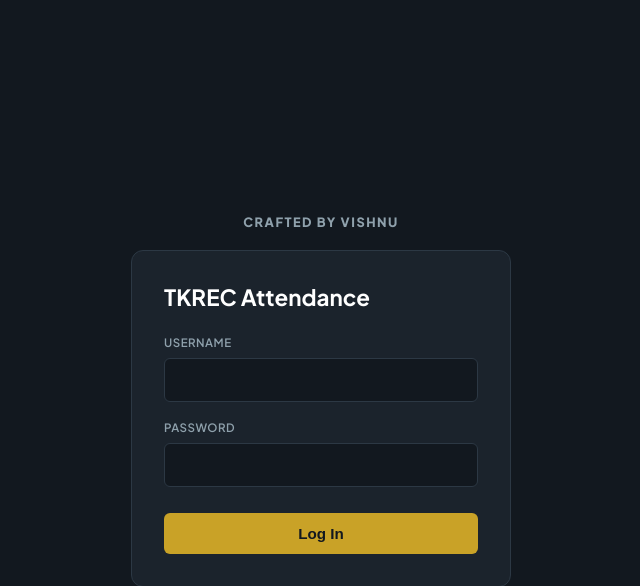
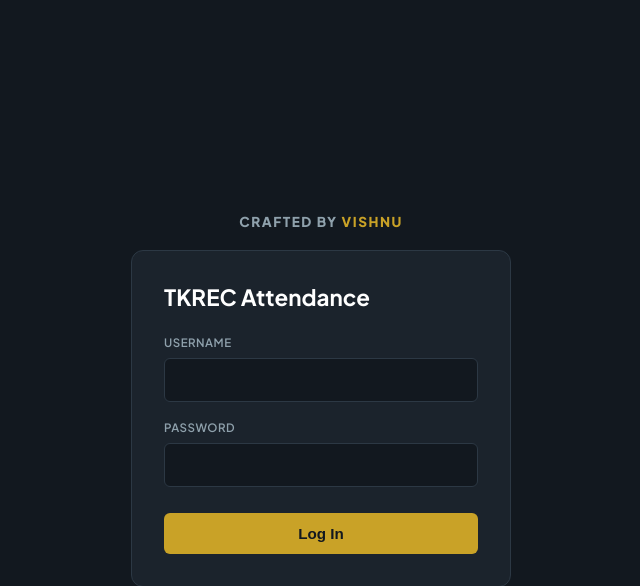
Before and after one commit to mattelavishnuvardhan2008-spec/Mytkem, a Flask app: page / in a window 1280 px wide. Shown: the top 586 px of the page, without its empty margins (319-959 px from the left). Run offline with Flask 3, Linux system fonts and the light colour scheme.

Commit message:
Update style.css

```diff
--- a/static/style.css
+++ b/static/style.css
@@ -24,6 +24,12 @@ body {
   min-height: 100vh;
 }
 
+/* GOLD COLOR HIGHLIGHT */
+.gold-text {
+  color: var(--login-gold);
+  font-weight: 800;
+}
+
 /* LOGIN PAGE STYLING */
 .login-body {
   background: var(--login-dark);
@@ -40,7 +46,7 @@ body {
 
 .crafted-by-login {
   color: #8FA1AC;
-  font-size: 0.8rem;
+  font-size: 0.85rem;
   font-weight: 800;
   letter-spacing: 1.5px;
   text-transform: uppercase;
@@ -112,7 +118,7 @@ body {
   margin-top: 14px;
 }
 
-/* FIXED TOP BAR FOR DASHBOARD */
+/* EXTENDED FIXED TOP BAR FOR DASHBOARD */
 .top-bar {
   position: sticky;
   top: 0;
@@ -124,8 +130,8 @@ body {
   align-items: center;
   justify-content: center;
   text-align: center;
-  padding: 10px 16px;
-  font-size: 0.75rem;
+  padding: 22px 16px;
+  font-size: 0.8rem;
   font-weight: 800;
   letter-spacing: 1.5px;
   text-transform: uppercase;
```
